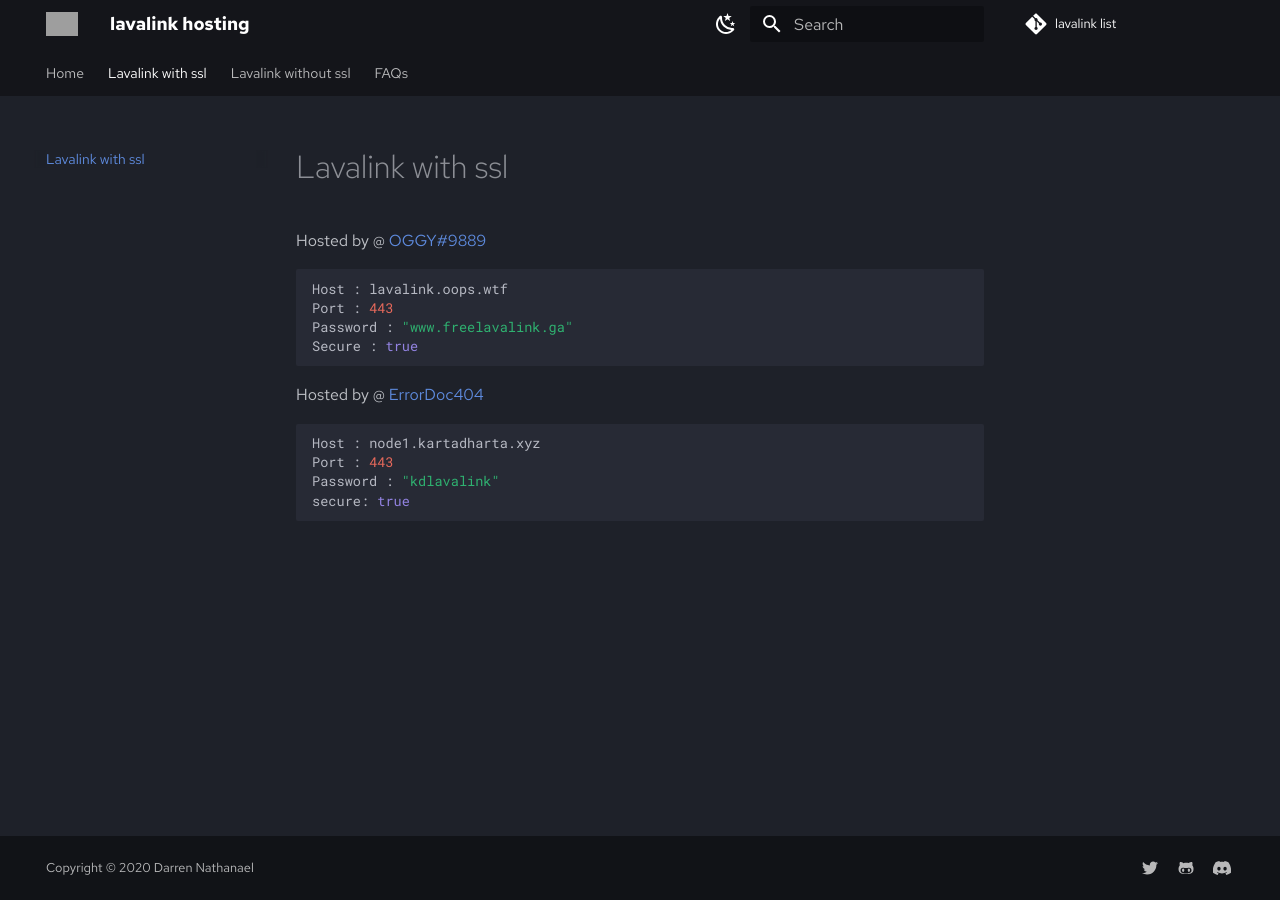
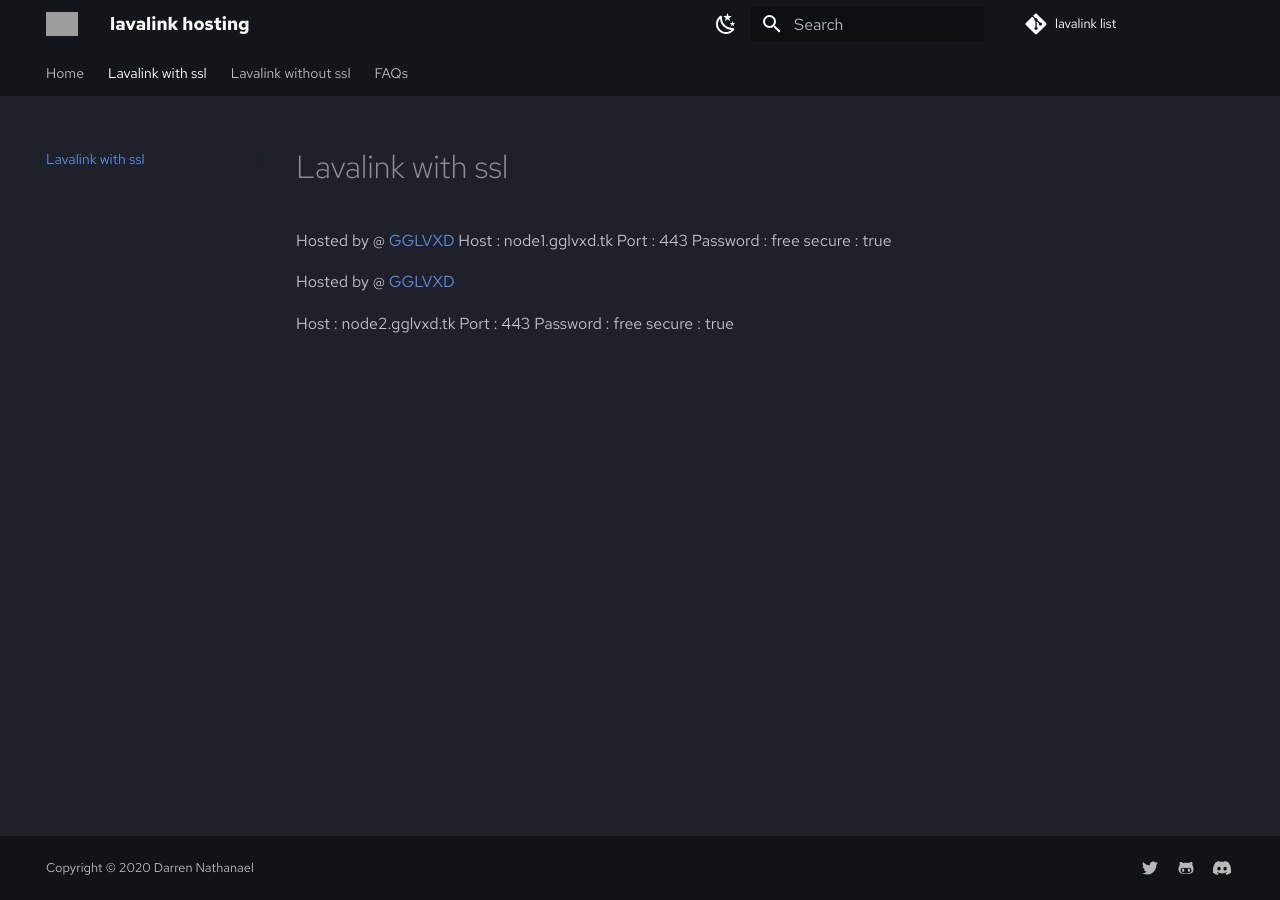
Before and after one commit to DarrenOfficial/lavalink-list, an MkDocs documentation site: the page built from docs/SSL/lavalink-with-ssl.md, in a window 1280 px wide. Built offline with MkDocs 1.6.1 and Material for MkDocs 9.7.7, drawn with Linux system fonts in a browser that asks for light colours; comment, search, counter and statistics services are not loaded; grey boxes are pictures that could not be loaded.

Commit message:
Update lavalink-with-ssl.md

````diff
--- a/docs/SSL/lavalink-with-ssl.md
+++ b/docs/SSL/lavalink-with-ssl.md
@@ -1,20 +1,12 @@
----
-title: Lavalink with SSL
-description: SSL Uses Secure WS connection, whilst No SSL uses standard WS. if you want to use the SSL lavalink you need to make sure your bot uses that protocol.
----
+Hosted by @ [GGLVXD](https://discord.gg/JHqvvcRbrS)
+Host : node1.gglvxd.tk
+Port : 443
+Password : free
+secure : true
 
----
-Hosted by @ [OGGY#9889](https://u.oggy.ga/fllssl)
-```bash
-Host : lavalink.oops.wtf
+Hosted by @ [GGLVXD](https://discord.gg/JHqvvcRbrS)
+
+Host : node2.gglvxd.tk
 Port : 443
-Password : "www.freelavalink.ga"
-Secure : true
-```
-Hosted by @ [ErrorDoc404](https://github.com/ErrorDoc404)
-```bash
-Host : node1.kartadharta.xyz
-Port : 443
-Password : "kdlavalink"
-secure: true
-```
+Password : free
+secure : true
````
